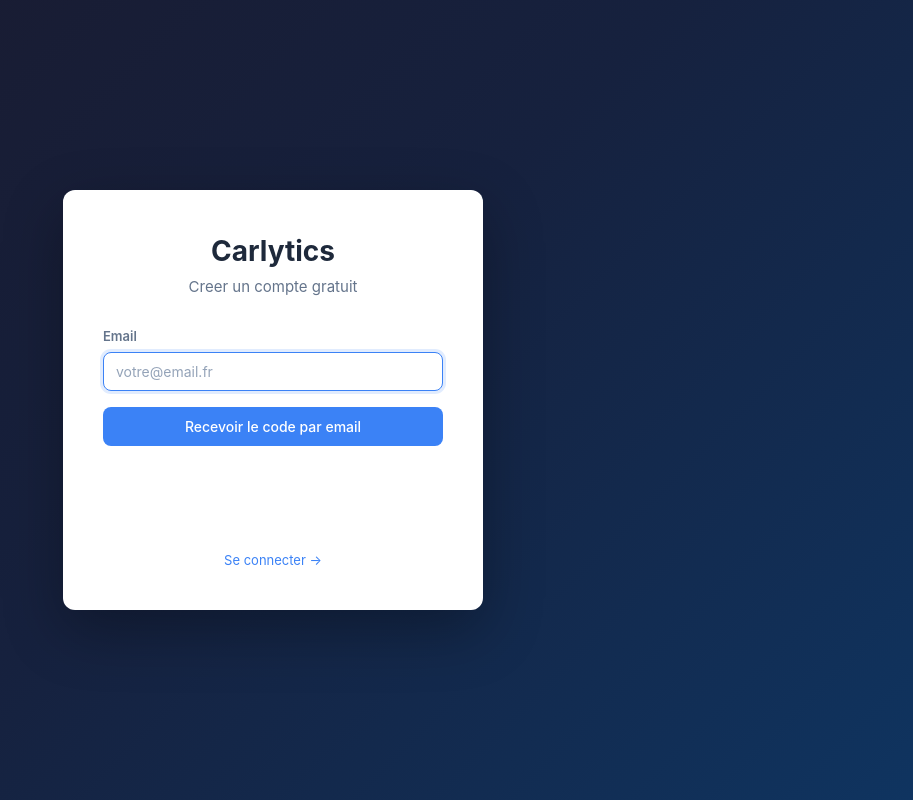
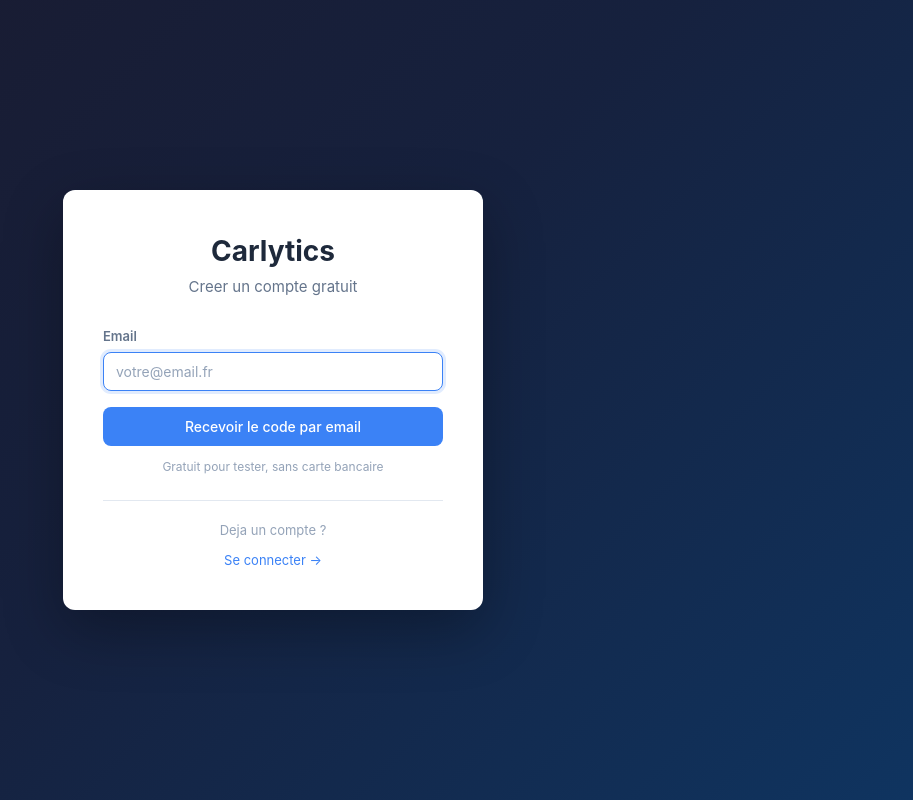
Before and after one commit to Youssix/CarPriceFinder, a React (Vite) app in the folder dashboard/: page /signup in a window 1280 px wide. Shown: the whole page, without its empty margins (367-1280 px from the left). Built offline with nearby package versions, Linux system fonts and the light colour scheme; what @posthog/react would draw is missing.

Commit message:
fix(ui): couleurs invisibles sur fond blanc dans Signup et Login

```diff
--- a/dashboard/src/pages/Login.jsx
+++ b/dashboard/src/pages/Login.jsx
@@ -55,15 +55,15 @@
           </a>
         </div>
 
-        <div style={{ textAlign: 'center', marginTop: '24px', paddingTop: '20px', borderTop: '1px solid rgba(255,255,255,0.08)' }}>
-          <p style={{ fontSize: '13px', color: 'rgba(255,255,255,0.4)', marginBottom: '8px' }}>Pas encore de compte ?</p>
+        <div style={{ textAlign: 'center', marginTop: '24px', paddingTop: '20px', borderTop: '1px solid var(--color-border)' }}>
+          <p style={{ fontSize: '13px', color: 'var(--color-text-muted)', marginBottom: '8px' }}>Pas encore de compte ?</p>
           <a href="/signup" style={{ fontSize: '14px', color: '#3b82f6', textDecoration: 'none', fontWeight: 600 }}>
             Créer un compte gratuit →
           </a>
         </div>
 
         <div style={{ textAlign: 'center', marginTop: '12px' }}>
-          <a href="https://carlytics.fr" style={{ fontSize: '12px', color: 'rgba(255,255,255,0.25)', textDecoration: 'none' }}>
+          <a href="https://carlytics.fr" style={{ fontSize: '12px', color: 'var(--color-text-muted)', textDecoration: 'none' }}>
             ← Retour à carlytics.fr
           </a>
         </div>
--- a/dashboard/src/pages/Signup.jsx
+++ b/dashboard/src/pages/Signup.jsx
@@ -87,13 +87,13 @@
             <button type="submit" className="btn btn-primary btn-full" disabled={loading}>
               {loading ? 'Envoi en cours...' : 'Recevoir le code par email'}
             </button>
-            <p style={{ fontSize: '12px', color: 'rgba(255,255,255,0.4)', textAlign: 'center', marginTop: '12px' }}>
+            <p style={{ fontSize: '12px', color: 'var(--color-text-muted)', textAlign: 'center', marginTop: '12px' }}>
               Gratuit pour tester, sans carte bancaire
             </p>
           </form>
         ) : (
           <form onSubmit={handleVerifyCode}>
-            <p style={{ fontSize: '13px', color: 'rgba(255,255,255,0.6)', marginBottom: '16px', textAlign: 'center' }}>
+            <p style={{ fontSize: '13px', color: 'var(--color-text-secondary)', marginBottom: '16px', textAlign: 'center' }}>
               Un code a 6 chiffres a ete envoye a <strong>{email}</strong>
             </p>
             <div className="form-group">
@@ -128,8 +128,8 @@
           </form>
         )}
 
-        <div style={{ textAlign: 'center', marginTop: '24px', paddingTop: '20px', borderTop: '1px solid rgba(255,255,255,0.08)' }}>
-          <p style={{ fontSize: '13px', color: 'rgba(255,255,255,0.4)', marginBottom: '8px' }}>Deja un compte ?</p>
+        <div style={{ textAlign: 'center', marginTop: '24px', paddingTop: '20px', borderTop: '1px solid var(--color-border)' }}>
+          <p style={{ fontSize: '13px', color: 'var(--color-text-muted)', marginBottom: '8px' }}>Deja un compte ?</p>
           <a href="/login" style={{ fontSize: '13px', color: '#3b82f6', textDecoration: 'none' }}>
             Se connecter →
           </a>
```
